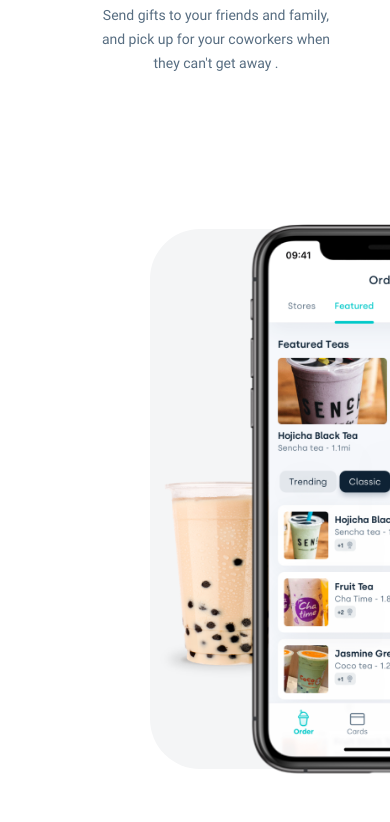
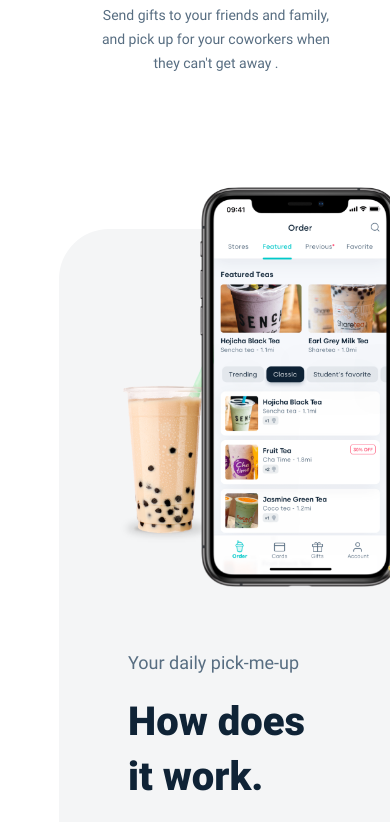
Before and after one commit to LemeshkoNastya/TPass, a website built with webpack: page src/templates/index.html in a window 390 px wide. Shown: the part 1577-2399 px from the top of the page. Built offline with nearby package versions, Linux system fonts and the light colour scheme; files whose address does not match are found by name.

Commit message:
feat: add adaptive works

```diff
--- a/src/assets/scss/components/works.scss
+++ b/src/assets/scss/components/works.scss
@@ -5,15 +5,33 @@
     padding: 50px 150px 170px;
     height: 820px;
 
+    @include resolution(small-desktop) {
+        height: 1200px;
+    }
+
+    @include resolution(tablet) {
+        padding: 50px 0 170px;
+    }
+
     &__content {
         display: flex;
         margin-top: 50px;
-        // padding-right: 160px;
         justify-content: space-between;
         width: 1140px;
         height: 540px;
         background: $color-porcelain-2;
         border-radius: 50px;
+
+        @include resolution(small-desktop) {
+            flex-direction: column;
+            height: 1000px;
+        }
+
+        @include resolution(tablet) {
+            height: 850px;
+            width: 468px;
+            margin-left: 15%;
+        }
     }
 
     &__info {
@@ -35,9 +53,9 @@
         }
 
         @include resolution(small-desktop) {
-            margin-right: 1%;
-            margin-top: 70px;
-            width: 250px;
+            margin-top: 0;
+            margin-bottom: 50px;
+            margin-left: 21%;
         }
 
         span:first-child {
@@ -69,6 +87,16 @@
         height: 250px;
         margin: 200px 0 0 10px;
     }
+
+    @include resolution(small-desktop) {
+        margin: 145px 0 0 10px;
+    }
+
+    @include resolution(tablet) {
+        width: 100px;
+        height: 200px;
+        margin: 115px 0 0 61px;
+    }
 }
 
 .mobile1 {
@@ -84,6 +112,21 @@
         width: 270px;
         height: 550px;
     }
+
+    @include resolution(small-desktop) {
+        top: 45px;
+    }
+
+    @include resolution(tablet) {
+        top: 58px;
+        left: 225px;
+        width: 200px;
+        height: 400px;
+    }
+
+    @media (max-width: 550px) {
+        left: 200px;
+    }
 }
 
 .crisps {
@@ -98,6 +141,22 @@
         left: 490px;
         width: 160px;
         height: 90px;
+    }
+
+    @include resolution(small-desktop) {
+        top: 555px;
+        left: 490px;
+        width: 100px;
+        height: 50px;
+    }
+
+    @include resolution(tablet) {
+        top: 415px;
+        left: 400px;
+    }
+
+    @media (max-width: 550px) {
+        left: 380px;
     }
 }
 
--- a/src/templates/index.html
+++ b/src/templates/index.html
@@ -80,9 +80,11 @@
     </sections>
     <section class="works">
       <div class="works__content">
-        <img src="./assets/img/mobile1.png" alt="image mobile" class="mobile1">
-        <img src="./assets/img/drink.png" alt="image drink" class="drink1">
-        <img src="./assets/img/crisps.png" alt="image crisps" class="crisps">
+        <div class="works__image">
+          <img src="./assets/img/mobile1.png" alt="image mobile" class="mobile1">
+          <img src="./assets/img/drink.png" alt="image drink" class="drink1">
+          <img src="./assets/img/crisps.png" alt="image crisps" class="crisps">
+        </div>
         <div class="works__info">
           <span>Your daily pick-me-up</span>
           <span>How does</span>
```
